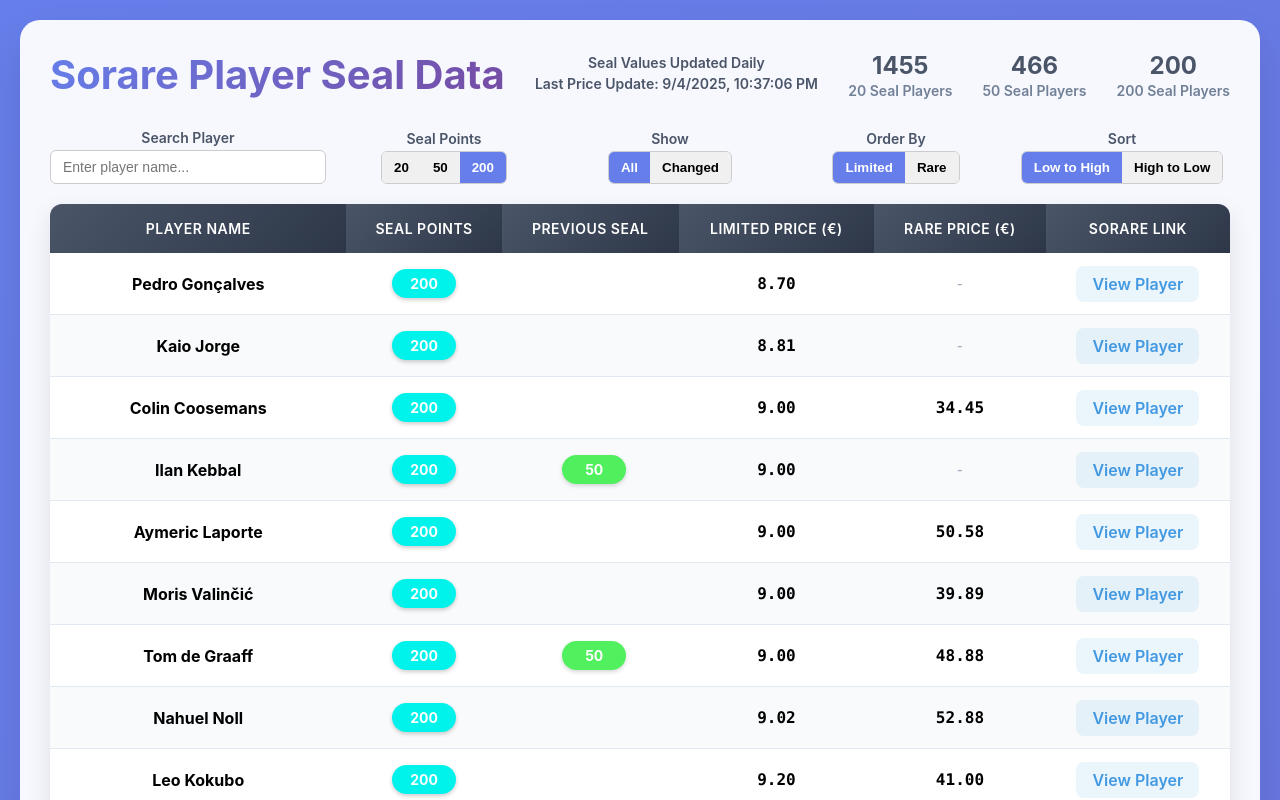
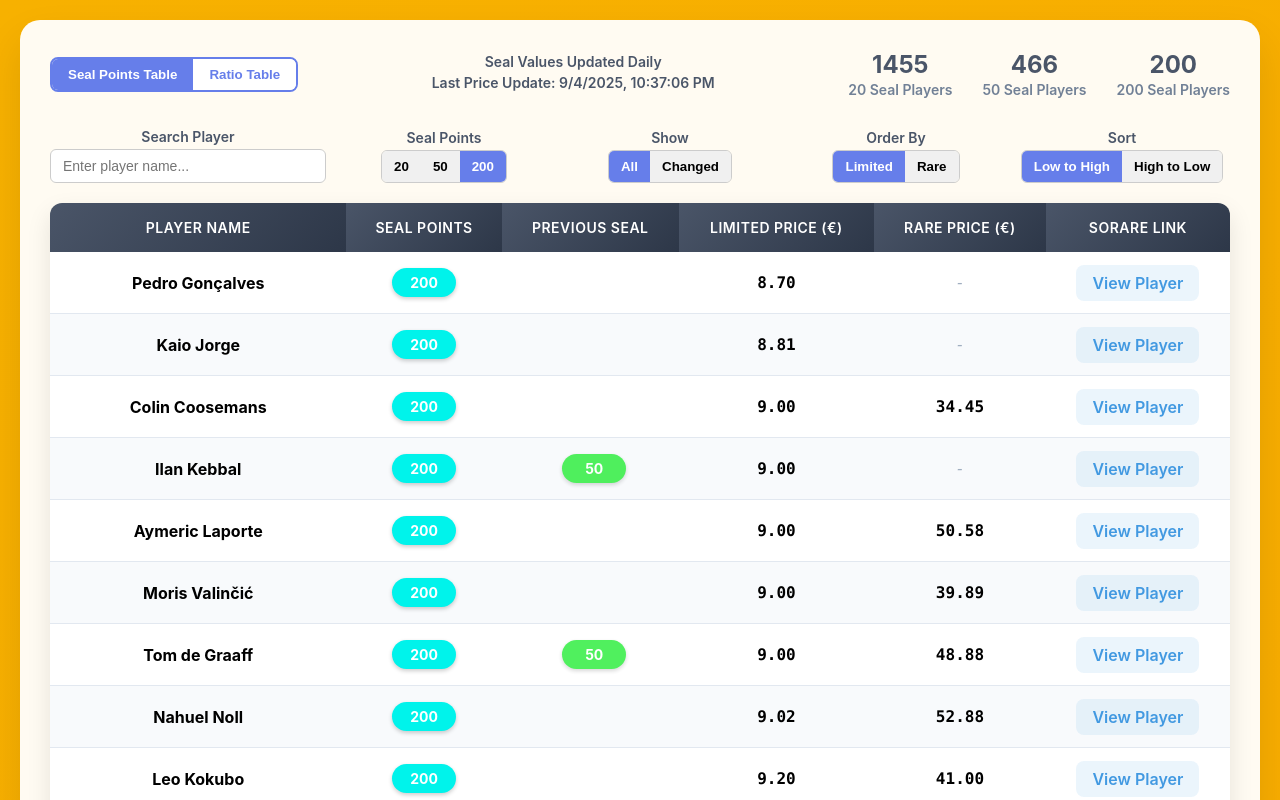
Before and after one commit to random989/seal-sorare, a Next.js app: page / in a window 1280 px wide. Shown: the top 800 px of the page. Built offline with nearby package versions, Linux system fonts and the light colour scheme.

Commit message:
Update index.js
Added ratio table view.
Changed gradient on the background sides to match the card type selection.
Transformation of the json to reduce the size of static data from 700kb to 190kb.

```diff
--- a/pages/index.js
+++ b/pages/index.js
@@ -3,33 +3,82 @@
 import path from 'path';
 
 export async function getStaticProps() {
-  // Read the JSON file at build time
+  // Read the original JSON file
   const filePath = path.join(process.cwd(), 'seal_data.json');
   const jsonData = fs.readFileSync(filePath, 'utf8');
-  const sealData = JSON.parse(jsonData);
+  const originalData = JSON.parse(jsonData);
+
+  // Transform players to optimize size
+  const optimizePlayer = (player) => ({
+    s: player.slug,                     // slug
+    n: player.name,                     // name
+    se: parseInt(player.seal),          // seal
+    sc: player.seal_changed,            // seal_changed
+    ps: parseInt(player.previous_seal), // previous_seal
+    pl: player.price_limited_eur,       // price_limited_eur
+    pr: player.price_rare_eur,          // price_rare_eur
+  });
+
+  const optimizedData = {
+    ga: originalData.generated_at,     // generated_at
+    ut: originalData.update_type,      // update_type
+    summary: originalData.summary,     // Keep summary as-is (small)
+    players: {
+      '20_seal': originalData.players['20_seal']?.map(optimizePlayer) || [],
+      '50_seal': originalData.players['50_seal']?.map(optimizePlayer) || [],
+      '200_seal': originalData.players['200_seal']?.map(optimizePlayer) || [],
+    }
+  };
 
   return {
     props: {
-      sealData,
+      sealData: optimizedData,
     },
     revalidate: 3600,
   };
 }
 
 export default function SorarePlayerSealData({ sealData }) {
+  const [viewMode, setViewMode] = useState('seal'); // 'seal' or 'ratio'
   const [filters, setFilters] = useState({
     seal: '200',
     changed: 'all',
     orderBy: 'limited',
     direction: 'asc',
-    search: ''
+    search: '',
+    priceType: 'limited' // 'limited' or 'rare'
   });
 
   const [filteredPlayers, setFilteredPlayers] = useState([]);
 
+  // Reset filters when view mode changes
+  useEffect(() => {
+    if (viewMode === 'ratio') {
+      // Reset filters that don't apply to ratio view
+      setFilters(prev => ({
+        ...prev,
+        changed: 'all',      // Reset to show all players
+        direction: 'asc',    // Reset sort direction (ratio view always sorts best ratios first)
+        seal: '200'          // Reset seal filter since ratio view shows all seals
+      }));
+    }
+  }, [viewMode]);
+
   useEffect(() => {
     populateTable();
-  }, [filters, sealData]);
+  }, [filters, sealData, viewMode]);
+
+  // get background gradient based on current selection
+  const getBackgroundGradient = () => {
+    const selectedType = viewMode === 'seal' ? filters.orderBy : filters.priceType;
+
+    if (selectedType === 'limited') {
+      return 'linear-gradient(135deg, #f7b100 0%, #ff9500 100%)';
+    } else if (selectedType === 'rare') {
+      return 'linear-gradient(135deg, #d94951 0%, #c70000 100%)';
+    }
+    return 'linear-gradient(135deg, #667eea 0%, #764ba2 100%)';
+  };
 
   const handleFilterChange = (filterType, value) => {
     setFilters(prev => ({ ...prev, [filterType]: value }));
@@ -39,46 +88,85 @@
     setFilters(prev => ({ ...prev, search: e.target.value.toLowerCase() }));
   };
 
+  // Calculate ratios at runtime
+  const calculateRatio = (price, sealValue) => {
+    if (!price || !sealValue) return null;
+    return price / parseInt(sealValue);
+  };
+
   const populateTable = () => {
     if (!sealData || !sealData.players) return;
 
-    let allPlayers = [...(sealData.players[`${filters.seal}_seal`] || [])];
+    let allPlayers = [];
 
-    // Search filter
+    if (viewMode === 'seal') {
+      // Get players using optimized field names
+      allPlayers = [...(sealData.players[`${filters.seal}_seal`] || [])];
+    } else {
+      // Ratio view - combine all players
+      const seal20 = sealData.players['20_seal'] || [];
+      const seal50 = sealData.players['50_seal'] || [];
+      const seal200 = sealData.players['200_seal'] || [];
+      allPlayers = [...seal20, ...seal50, ...seal200];
+    }
+
+    // Search filter (using optimized field 'n' for name)
     if (filters.search) {
       allPlayers = allPlayers.filter(p =>
-        p.name.toLowerCase().includes(filters.search)
+        p.n.toLowerCase().includes(filters.search)
       );
     }
 
-    // Changed filter
+    // Changed filter (using optimized field 'sc')
     if (filters.changed === 'changed') {
-      allPlayers = allPlayers.filter(p => p.seal_changed);
+      allPlayers = allPlayers.filter(p => p.sc);
     }
 
     // Sort
-    const priceKey = filters.orderBy === 'limited' ? 'price_limited_eur' : 'price_rare_eur';
+    if (viewMode === 'seal') {
+      // Use optimized field names: 'pl' for price_limited_eur, 'pr' for price_rare_eur
+      const priceKey = filters.orderBy === 'limited' ? 'pl' : 'pr';
       allPlayers.sort((a, b) => {
         const va = a[priceKey];
         const vb = b[priceKey];
 
-      // Priceless always last
         if (va == null && vb == null) return 0;
         if (va == null) return 1;
         if (vb == null) return -1;
 
-      // Normal sort for non-null values
         return filters.direction === 'asc' ? va - vb : vb - va;
       });
+    } else {
+      // Ratio view sorting with runtime calculation
+      const priceKey = filters.priceType === 'limited' ? 'pl' : 'pr';
+      allPlayers.sort((a, b) => {
+        const ratioA = calculateRatio(a[priceKey], a.se); // 'se' for seal
+        const ratioB = calculateRatio(b[priceKey], b.se);
+
+        if (ratioA == null && ratioB == null) return 0;
+        if (ratioA == null) return 1;
+        if (ratioB == null) return -1;
+
+        return ratioA - ratioB; // Always ascending - best ratios first
+      });
+    }
 
     setFilteredPlayers(allPlayers);
   };
 
   const formatPrice = (price) => {
-    if (price === null) {
+    if (price === null || price === undefined) {
       return <span className="no-price">-</span>;
     }
     return price.toFixed(2);
+  };
+
+  const formatRatio = (price, sealValue) => {
+    const ratio = calculateRatio(price, sealValue);
+    if (ratio === null) {
+      return <span className="no-price">-</span>;
+    }
+    return `€${ratio.toFixed(3)}`;
   };
 
   const getSealBadge = (sealValue) => {
@@ -87,12 +175,10 @@
   };
 
   const getLastUpdateTimes = () => {
-    const generatedAt = sealData.generated_at;
+    const generatedAt = sealData.ga;
 
-    // Default: both updates use the same timestamp
     let priceUpdateTime = generatedAt;
 
-    // Add one hour to the timestamp
     if (priceUpdateTime) {
       const date = new Date(priceUpdateTime);
       date.setHours(date.getHours() + 1);
@@ -104,14 +190,6 @@
     };
   };
 
-  /*
-  const getChangedCount = () => {
-    if (!sealData.players) return 0;
-    const all50 = sealData.players['50_seal'] || [];
-    const all200 = sealData.players['200_seal'] || [];
-    return [...all50, ...all200].filter(p => p.seal_changed).length;
-  };*/
-
   return (
     <>
       <style jsx global>{`
@@ -119,8 +197,9 @@
           font-family: -apple-system, BlinkMacSystemFont, 'Segoe UI', Roboto, 'Helvetica Neue', Arial, sans-serif;
           margin: 0;
           padding: 20px;
-          background: linear-gradient(135deg, #667eea 0%, #764ba2 100%);
+          background: ${getBackgroundGradient()};
           min-height: 100vh;
+          transition: background 0.3s ease;
         }
         .container {
           max-width: 1400px;
@@ -136,6 +215,34 @@
           justify-content: space-between;
           align-items: center;
           margin-bottom: 30px;
+        }
+        .title-with-toggle {
+          display: flex;
+          align-items: center;
+          gap: 20px;
+        }
+        .view-toggle {
+          display: inline-flex;
+          border-radius: 8px;
+          overflow: hidden;
+          border: 2px solid #667eea;
+          font-size: 0.875rem;
+        }
+        .view-toggle button {
+          background: white;
+          border: none;
+          padding: 8px 16px;
+          cursor: pointer;
+          font-weight: 600;
+          color: #667eea;
+          transition: all 0.2s;
+        }
+        .view-toggle button.active {
+          background: #667eea;
+          color: white;
+        }
+        .view-toggle button:hover:not(.active) {
+          background: #f0f4ff;
         }
         .update-info {
           text-align: center;
@@ -267,6 +374,12 @@
           font-weight: 600;
           font-family: 'SF Mono', Monaco, monospace;
         }
+        .ratio {
+          text-align: center;
+          font-weight: 700;
+          font-family: 'SF Mono', Monaco, monospace;
+          color: #2d3748;
+        }
         .seal-badge {
           display: inline-block;
           padding: 6px 12px;
@@ -310,7 +423,22 @@
 
       <div className="container">
         <div className="header-section">
-          <h1>Sorare Player Seal Data</h1>
+          <div className="title-with-toggle">
+            <div className="view-toggle">
+              <button
+                className={viewMode === 'seal' ? 'active' : ''}
+                onClick={() => setViewMode('seal')}
+              >
+                Seal Points Table
+              </button>
+              <button
+                className={viewMode === 'ratio' ? 'active' : ''}
+                onClick={() => setViewMode('ratio')}
+              >
+                Ratio Table
+              </button>
+            </div>
+          </div>
           <div className="update-info">
             <div className="update-line">Seal Values Updated Daily</div>
             <div className="update-line">Last Price Update: {getLastUpdateTimes().priceUpdate}</div>
@@ -332,7 +460,6 @@
         </div>
 
         <div className="toolbar">
-          {/* Search */}
           <div className="filter-item">
             <label>Search Player</label>
             <input
@@ -343,7 +470,8 @@
             />
           </div>
 
-          {/* Seal Points Filter */}
+          {viewMode === 'seal' ? (
+            <>
               <div className="filter-item">
                 <label>Seal Points</label>
                 <div className="filter-group">
@@ -362,7 +490,6 @@
                 </div>
               </div>
 
-          {/* Changed Only Filter */}
               <div className="filter-item">
                 <label>Show</label>
                 <div className="filter-group">
@@ -377,7 +504,6 @@
                 </div>
               </div>
 
-          {/* Order By */}
               <div className="filter-item">
                 <label>Order By</label>
                 <div className="filter-group">
@@ -392,7 +518,6 @@
                 </div>
               </div>
 
-          {/* Sort Direction */}
               <div className="filter-item">
                 <label>Sort</label>
                 <div className="filter-group">
@@ -406,6 +531,27 @@
                   >High to Low</button>
                 </div>
               </div>
+            </>
+          ) : (
+            <>
+              <div className="filter-item"></div>
+              <div className="filter-item">
+                <label>Card Type</label>
+                <div className="filter-group">
+                  <button
+                    className={filters.priceType === 'limited' ? 'active' : ''}
+                    onClick={() => handleFilterChange('priceType', 'limited')}
+                  >Limited</button>
+                  <button
+                    className={filters.priceType === 'rare' ? 'active' : ''}
+                    onClick={() => handleFilterChange('priceType', 'rare')}
+                  >Rare</button>
+                </div>
+              </div>
+              <div className="filter-item"></div>
+              <div className="filter-item"></div>
+            </>
+          )}
         </div>
 
         <table>
@@ -414,25 +560,54 @@
               <th>Player Name</th>
               <th>Seal Points</th>
               <th>Previous Seal</th>
+              {viewMode === 'seal' ? (
+                <>
                   <th>Limited Price (€)</th>
                   <th>Rare Price (€)</th>
+                </>
+              ) : (
+                <>
+                  <th>{filters.priceType === 'limited' ? 'Limited' : 'Rare'} Price (€)</th>
+                  <th>€ per Seal Point</th>
+                </>
+              )}
               <th>Sorare Link</th>
             </tr>
           </thead>
           <tbody>
             {filteredPlayers.map((player, index) => (
               <tr key={index}>
-                <td><strong>{player.name}</strong></td>
-                <td>{getSealBadge(player.seal)}</td>
+                <td><strong>{player.n || player.name}</strong></td>
+                <td>{getSealBadge(player.se || player.seal)}</td>
                 <td>
-                  {player.seal_changed ? (
-                    <span className="previous-seal">{getSealBadge(player.previous_seal)}</span>
+                  {(player.sc || player.seal_changed) ? (
+                    <span className="previous-seal">{getSealBadge(player.ps || player.previous_seal)}</span>
                   ) : null}
                 </td>
-                <td className="price">{formatPrice(player.price_limited_eur)}</td>
-                <td className="price">{formatPrice(player.price_rare_eur)}</td>
+                {viewMode === 'seal' ? (
+                  <>
+                    <td className="price">{formatPrice(player.pl || player.price_limited_eur)}</td>
+                    <td className="price">{formatPrice(player.pr || player.price_rare_eur)}</td>
+                  </>
+                ) : (
+                  <>
+                    <td className="price">
+                      {formatPrice(filters.priceType === 'limited' ?
+                        (player.pl || player.price_limited_eur) :
+                        (player.pr || player.price_rare_eur))}
+                    </td>
+                    <td className="ratio">
+                      {formatRatio(
+                        filters.priceType === 'limited' ?
+                          (player.pl || player.price_limited_eur) :
+                          (player.pr || player.price_rare_eur),
+                        player.se || player.seal
+                      )}
+                    </td>
+                  </>
+                )}
                 <td>
-                  <a href={`https://sorare.com/football/players/${player.slug}`} target="_blank" rel="noopener noreferrer">
+                  <a href={`https://sorare.com/football/players/${player.s || player.slug}`} target="_blank" rel="noopener noreferrer">
                     View Player
                   </a>
                 </td>
```
Lines whose indentation alone changed are shown as unchanged.
